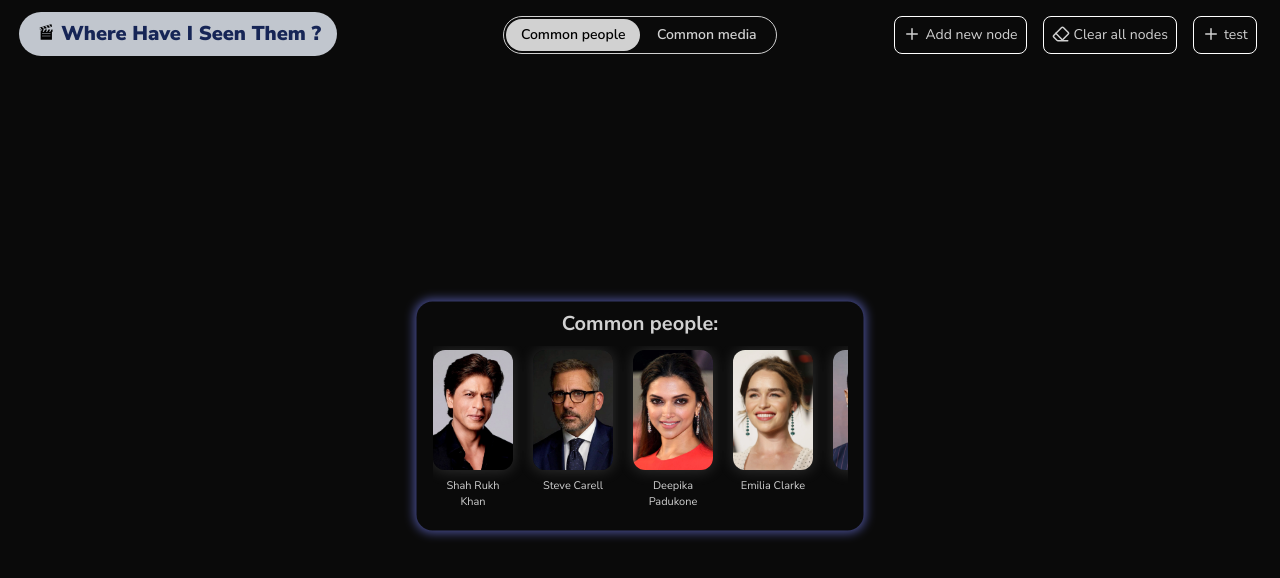
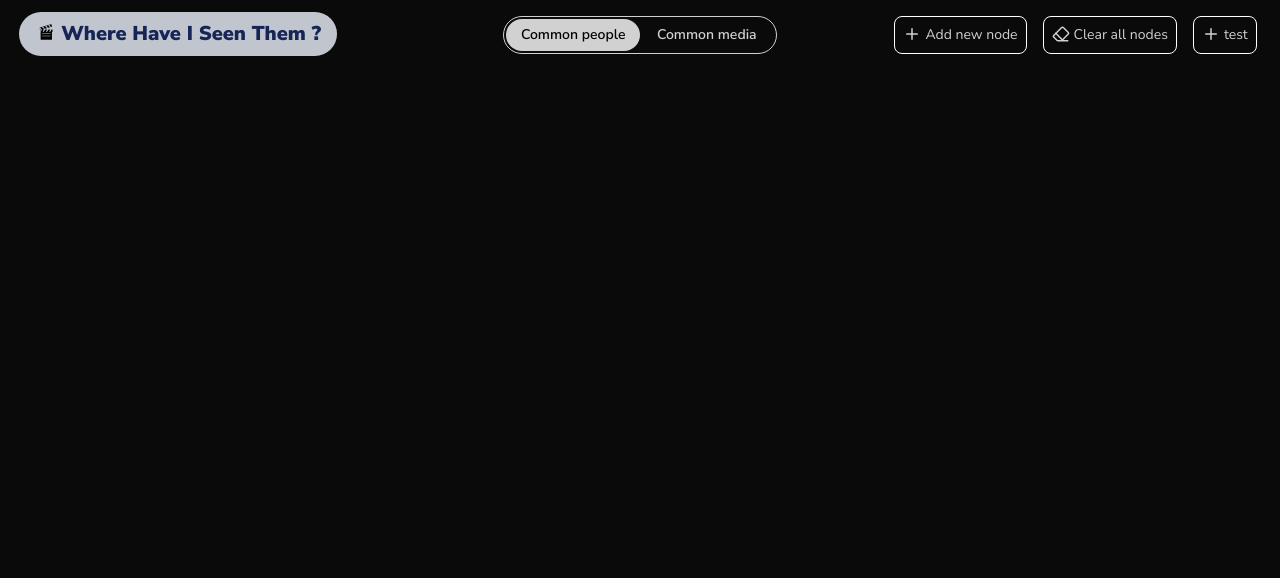
Before and after one commit to zarwaan/whist-graph, a React (Vite) app in the folder client/: page / in a window 1280 px wide. Shown: the top 578 px of the page. Built offline with nearby package versions, Linux system fonts and the light colour scheme.

Commit message:
Implemented fetching of common from backend

```diff
--- a/client/src/components/CentralNode/CentralNode.tsx
+++ b/client/src/components/CentralNode/CentralNode.tsx
@@ -1,26 +1,52 @@
 import { peopleSamples } from "@/temp/people.samples";
 import CommonNode from "./CommonNode";
 import { useViewContext } from "@/providers/ViewProvider";
+import { useNodeContext } from "@/providers/NodeProvider";
+import { useEffect, useState } from "react";
+import type { Media } from "@/types/media";
+import type { Person } from "@/types/person";
+import useFetch from "@/hooks/useFetch";
 
 export default function CentralNode({}) {
     const viewCtx = useViewContext();
+    const nodeCtx = useNodeContext();
+    const [commonNodes, setCommonNodes] = useState<Array<Media | Person>>([])
+    const {data, loading, fetchData} = useFetch(``);
+    useEffect(() => {
+        if(nodeCtx.nodeList.length <= 1) return;
+        let url = viewCtx.view === "media" ? `common/media?personIds=` : "common/people?media=";
+        nodeCtx.nodeList.forEach(n => {
+            if(viewCtx.view === "people")
+                url += `${n.type}${n.id},`
+            else
+                url += `${n.id},`
+        })
+        fetchData(url.slice(0,-1))
+    },[nodeCtx.nodeList,viewCtx.view])
+
+    useEffect(() => {
+        if(data)
+            setCommonNodes(data.common)
+        else
+            setCommonNodes([])
+    },[data])
+
     return (
         <div className="absolute bg-(--background-color) shadow-[0px_0px_10px_3px_rgb(198,210,255)]
         shadow-indigo-400/50 w-fit max-w-45/100 rounded-2xl left-5/10 top-48/100 -translate-5/10
-        flex flex-center flex-col px-4 py-2 gap-2">
+        flex flex-center flex-col px-4 py-2">
             <div className="text-xl font-bold">
                 Common {viewCtx.view === "media" ? "media" : "people"}:
             </div>
-            <div className="flex gap-5 overflow-x-auto custom-scroll pb-3 pt-1 w-full">
+            <div className="flex gap-5 overflow-x-auto custom-scroll pb-3 pt-3 w-full">
                 {
-                    peopleSamples.map((item) =>
-                            <CommonNode node={{...item, nodeId: ''+item.id}} key={item.id}/>
+                    loading && <span>Loading...</span>
+                }
+                {
+                    commonNodes && commonNodes.map((item) =>
+                        <CommonNode node={{...item, nodeId: ''+item.id}} key={item.id}/>
                     )
                 }
-                <CommonNode node={{
-                    ...peopleSamples[0],
-                    nodeId: ''+peopleSamples[0].id
-                }} />
             </div>
         </div>
     )
--- a/client/src/components/CentralNode/CommonNode.tsx
+++ b/client/src/components/CentralNode/CommonNode.tsx
@@ -1,12 +1,12 @@
 import type { Node } from "@/providers/NodeProvider";
-import makeImageSource from "@/utils/makeImageSoruce";
+import makeImageSource from "@/utils/makeImageSource";
 
 export default function CommonNode({node}: {node: Node}) {
     return (
-        <div className="flex flex-col w-[5em] flex-shrink-0 gap-2">
+        <div className="flex flex-col w-[5em] flex-shrink-0 gap-2 hover:-translate-y-2 transition-all duration-300">
             <div>
                 <img src={makeImageSource(node.imagePath || "", "w185")} alt={node.title}
-                    className="rounded-xl shadow-[0px_1px_15px_rgba(200,200,200,0.2)]"/>
+                    className="rounded-xl shadow-[0px_1px_15px_rgba(200,200,200,0.2)] border-2"/>
             </div>
             <div className="text-[11px]">
                 {node.title}
--- a/client/src/components/Node.tsx
+++ b/client/src/components/Node.tsx
@@ -4,7 +4,7 @@ import { Minus } from "lucide-react";
 import { useEffect } from "react";
 import { AnimatePresence, motion } from "motion/react";
 import useHover from "@/hooks/useHover";
-import makeImageSource from "@/utils/makeImageSoruce";
+import makeImageSource from "@/utils/makeImageSource";
 
 export default function Node({node, num, index, onRemove} : {node: Node, num: number, index: number, onRemove: () => void}) {
     const [isHovering, ref]= useHover<HTMLDivElement>();
--- a/client/src/components/NodeBox.tsx
+++ b/client/src/components/NodeBox.tsx
@@ -1,9 +1,12 @@
 import { useNodeContext } from "@/providers/NodeProvider";
 import Node from "./Node";
 import CentralNode from "./CentralNode/CentralNode";
+import { useUIContext } from "@/providers/UIProvider";
 
 export default function NodeBox({}) {
     const nodectx = useNodeContext();
+    const {showCommon} = useUIContext();
+
     return (
         <div className="m-auto w-8/10 border- border-white min-h-full relative" style={{
             gridArea: "stack"
@@ -23,7 +26,7 @@ export default function NodeBox({}) {
                     )
                 })
             }
-            <CentralNode />
+            {showCommon && <CentralNode />}
         </div>
     )
 }
--- a/client/src/components/Search/SearchResult.tsx
+++ b/client/src/components/Search/SearchResult.tsx
@@ -2,7 +2,7 @@ import { useNodeContext } from "@/providers/NodeProvider";
 import { useUIContext } from "@/providers/UIProvider";
 import type { Media } from "@/types/media";
 import type { Person } from "@/types/person";
-import makeImageSource from "@/utils/makeImageSoruce";
+import makeImageSource from "@/utils/makeImageSource";
 import { motion } from "motion/react";
 
 export default function SearchResult({item}: {item: Media | Person}) {
--- a/client/src/hooks/useFetch.ts
+++ b/client/src/hooks/useFetch.ts
@@ -30,6 +30,7 @@ export default function useFetch(endpoint: string, additionalOptions: object = {
         }
         catch(error: any){
             setError({message: error.message})
+            setData(null)
             console.log(error)
         }
         finally {
--- a/client/src/providers/UIProvider.tsx
+++ b/client/src/providers/UIProvider.tsx
@@ -1,4 +1,5 @@
-import { createContext, useContext, useState } from "react"
+import { createContext, useContext, useEffect, useState } from "react"
+import { useNodeContext } from "./NodeProvider";
 
 export type ToastKind = "error" | "warning";
 export interface Toast {
@@ -11,7 +12,8 @@ interface UIState {
     openSearchBox: () => void,
     closeSearchBox: () => void
     toast: Toast | null,
-    setToast: (t: Toast | null) => void
+    setToast: (t: Toast | null) => void,
+    showCommon: boolean
 }
 
 const UIContext = createContext<UIState>({
@@ -19,7 +21,8 @@ const UIContext = createContext<UIState>({
     openSearchBox: () => {},
     closeSearchBox: () => {},
     toast: null,
-    setToast: () => {}
+    setToast: () => {},
+    showCommon: false
 })
 
 
@@ -30,9 +33,17 @@ export default function UIProvider({children} : {children: React.ReactNode}) {
 
     const [toast, setToast] = useState<Toast | null>(null);
 
+    const [showCommon, setShowCommon] = useState(false)
+
+    const {nodeList} = useNodeContext();
+    useEffect(() => {
+        if(nodeList.length > 1) setShowCommon(true)
+        else setShowCommon(false)
+    },[nodeList])
+
     return (
         <UIContext.Provider value={{
-            isSearchBoxOpen, openSearchBox, closeSearchBox, toast, setToast
+            isSearchBoxOpen, openSearchBox, closeSearchBox, toast, setToast, showCommon
         }}>
             {children}
         </UIContext.Provider>
--- a/client/src/temp/movies.samples.ts
+++ b/client/src/temp/movies.samples.ts
@@ -10,7 +10,21 @@ import type { Media } from '@/types/media'
 
 export const movieSamples: Array<Media> = [
     {
-        id: 1,
+        id: 1396,
+        title: "Breaking Bad",
+        type: "tv",
+        imagePath: "",
+        year: '2008'
+    },
+    {
+        id: 1100,
+        title: "How I Met Your Mother",
+        type: "tv",
+        imagePath: "",
+        year: '2005'
+    },
+    {
+        id: 24,
         title: "Kill Bill Vol. 1",
         type: "movie",
         imagePath: "~~~"+ killbill,
--- a/client/src/utils/makeImageSoruce.ts
+++ b/client/src/utils/makeImageSource.ts
@@ -11,6 +11,6 @@ type sizes =
 
 export default function makeImageSource(imagePath: string, size: sizes ) {
     if(imagePath.startsWith("~~~")) return imagePath.substring(3)
-    if(imagePath === "") return noImg
+    if(!imagePath || imagePath === "") return noImg
     return `${import.meta.env.VITE_TMDB_IMAGE_URL_ROOT}/${size}${imagePath}`
 }
```
Also changed, not shown: 2 other files (tests, documents, lock files or other folders).
